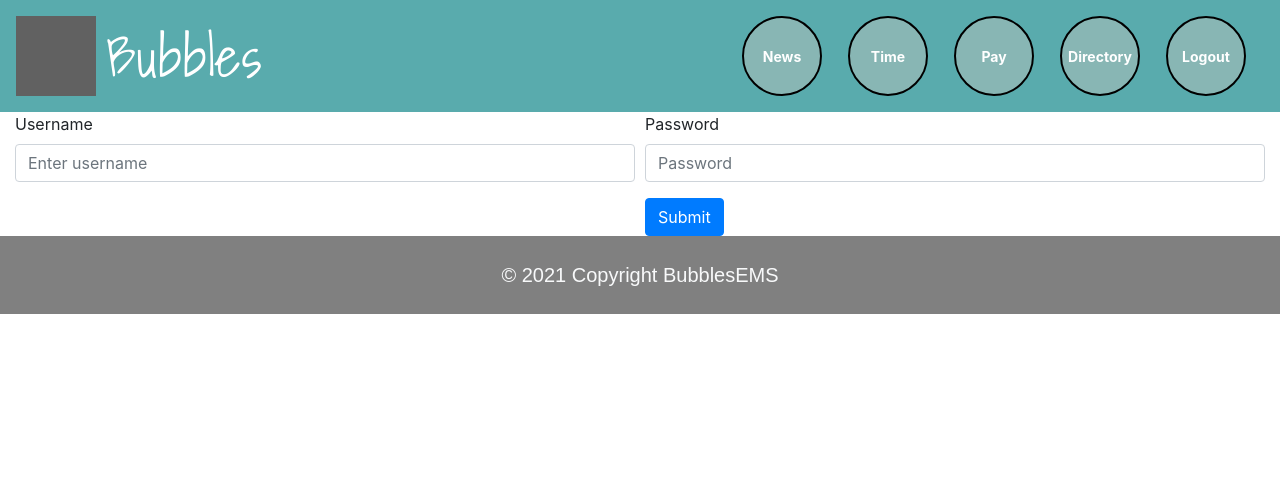
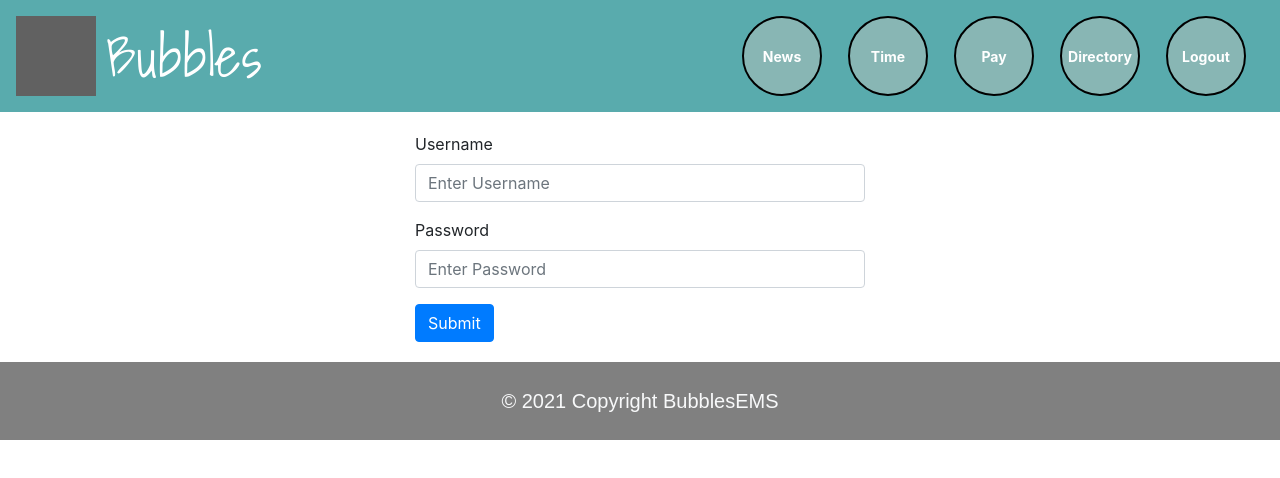
Before and after one commit to ETroya/Portal-Matriarch, a React (Create React App) app in the folder client/: page /login in a window 1280 px wide. Shown: the top 478 px of the page. Built offline with nearby package versions, Linux system fonts and the light colour scheme; grey boxes are pictures that could not be loaded.

Commit message:
added margins and width to login form

```diff
--- a/client/src/index.css
+++ b/client/src/index.css
@@ -1,13 +1,21 @@
 body {
   margin: 0;
-  font-family: -apple-system, BlinkMacSystemFont, 'Segoe UI', 'Roboto', 'Oxygen',
-    'Ubuntu', 'Cantarell', 'Fira Sans', 'Droid Sans', 'Helvetica Neue',
+  font-family: -apple-system, BlinkMacSystemFont, "Segoe UI", "Roboto", "Oxygen",
+    "Ubuntu", "Cantarell", "Fira Sans", "Droid Sans", "Helvetica Neue",
     sans-serif;
   -webkit-font-smoothing: antialiased;
   -moz-osx-font-smoothing: grayscale;
 }
 
 code {
-  font-family: source-code-pro, Menlo, Monaco, Consolas, 'Courier New',
+  font-family: source-code-pro, Menlo, Monaco, Consolas, "Courier New",
     monospace;
 }
+
+.loginDiv {
+  margin-left: auto;
+  margin-right: auto;
+  margin-top: 20px;
+  width: 450px;
+  margin-bottom: 20px;
+}
--- a/client/src/pages/login.js
+++ b/client/src/pages/login.js
@@ -48,6 +48,7 @@ function Login() {
     return <Redirect to = "/admin" />;
   }
   return (
+    <div className="loginDiv">
     <Form.Row >
     <Col>
       <Form.Group controlId="formBasicUsername">
@@ -55,26 +56,25 @@ function Login() {
         <Form.Control
           type="input"
           name="username"
-          placeholder="Enter username"
+          placeholder="Enter Username"
           onChange={(e) => onChange(e)}
         />
       </Form.Group>
-    </Col>
-    <Col>
       <Form.Group controlId="formBasicPassword">
         <Form.Label>Password</Form.Label>
         <Form.Control
           type="password"
           name="password"
-          placeholder="Password"
+          placeholder="Enter Password"
           onChange={(e) => onChange(e)}
         />
       </Form.Group>
       <Button variant="primary" type="submit" onClick={(e) => onSubmit(e)}>
         Submit
       </Button>
-    </Col>
+      </Col>
   </Form.Row>
+  </div>
   );
 }
 
```
